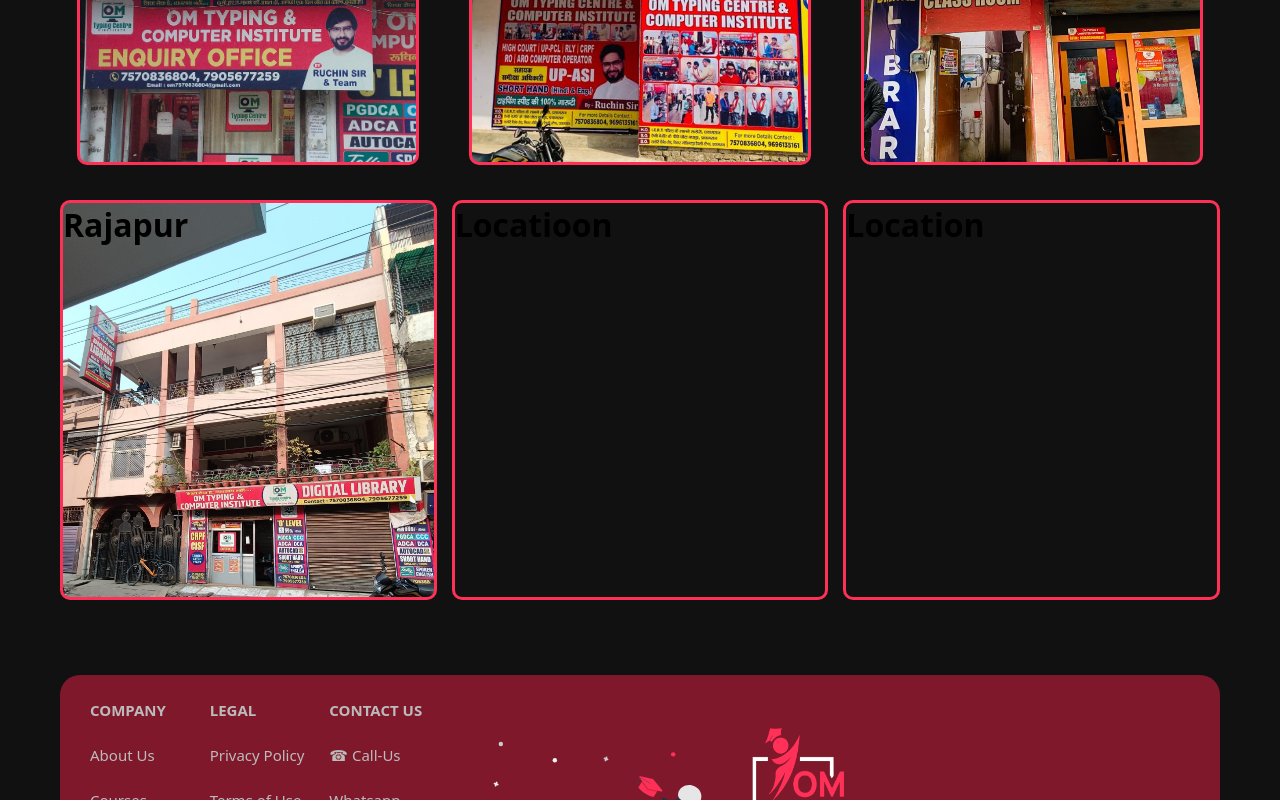
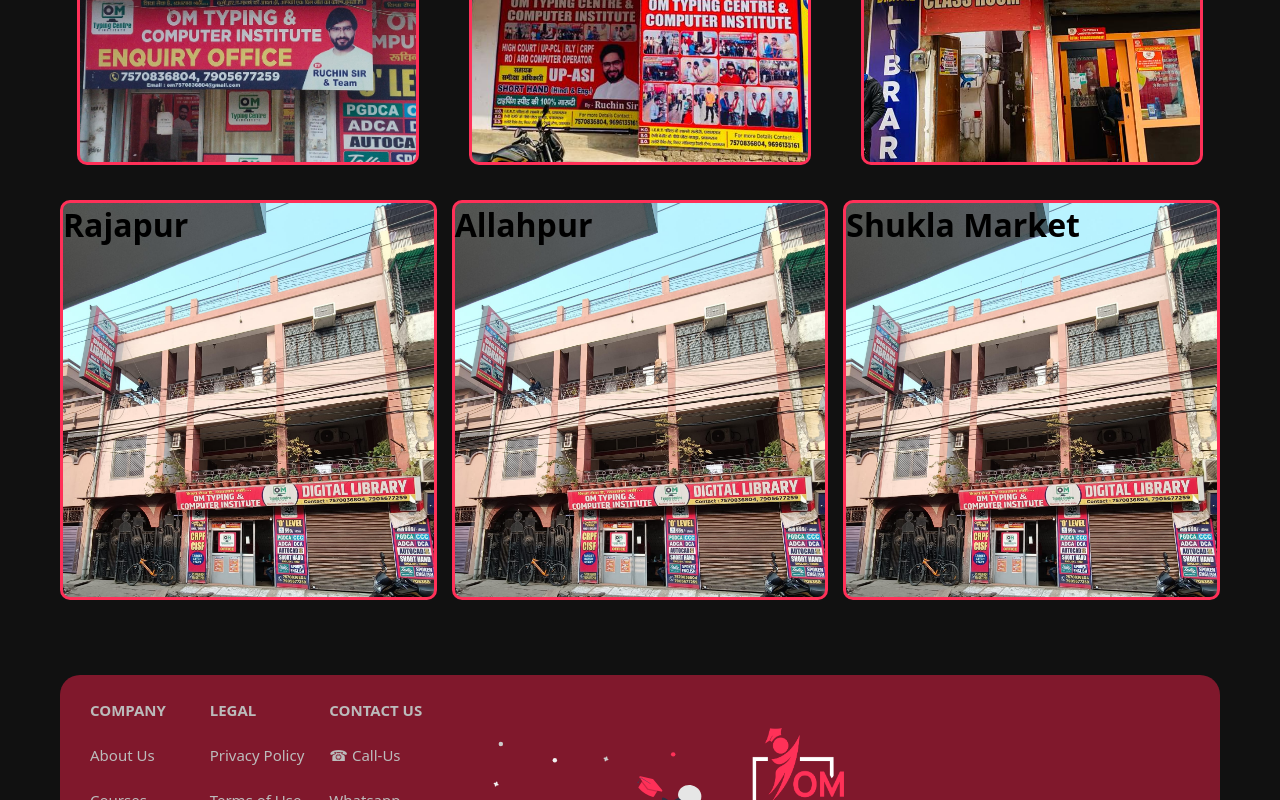
Before and after one commit to MAYANK-TRIPATH/Om-website, a Next.js app: page /centres in a window 1280 px wide. Shown: the part 547-1347 px from the top of the page. Built offline with nearby package versions, Linux system fonts and the light colour scheme.

Commit message:
semi-final chages

```diff
--- a/src/app/centres/page.jsx
+++ b/src/app/centres/page.jsx
@@ -32,11 +32,11 @@
       </Link>
       <Link href="/#" className={styles.item1}>
         {/* <span className={styles.title}>Choose 2</span> */}
-        <h1 className={styles.title}>Locatioon</h1>
+        <h1 className={styles.title}>Allahpur</h1>
       </Link>
       <Link href="/#" className={styles.item1}>
         {/* <span className={styles.title}>Choose 3</span> */}
-        <h1 className={styles.title}>Location</h1>
+        <h1 className={styles.title}>Shukla Market</h1>
       </Link>
     </div>
   </div>
--- a/src/app/centres/page.module.css
+++ b/src/app/centres/page.module.css
@@ -53,6 +53,7 @@
     transform: translate3d(0,-1px,0) scale(1.05);
 }
 
+
 .item:nth-child(1) {
     background: url("/Salori.jpg") center/cover;
 }
@@ -63,6 +64,12 @@
     background: url("/Baghara.jpg") center/cover;
 }
 .item1:nth-child(1) {
+    background: url("/Rajapur.jpg") center/cover;
+}
+.item1:nth-child(2) {
+    background: url("/Rajapur.jpg") center/cover;
+}
+.item1:nth-child(3) {
     background: url("/Rajapur.jpg") center/cover;
 }
 
```
